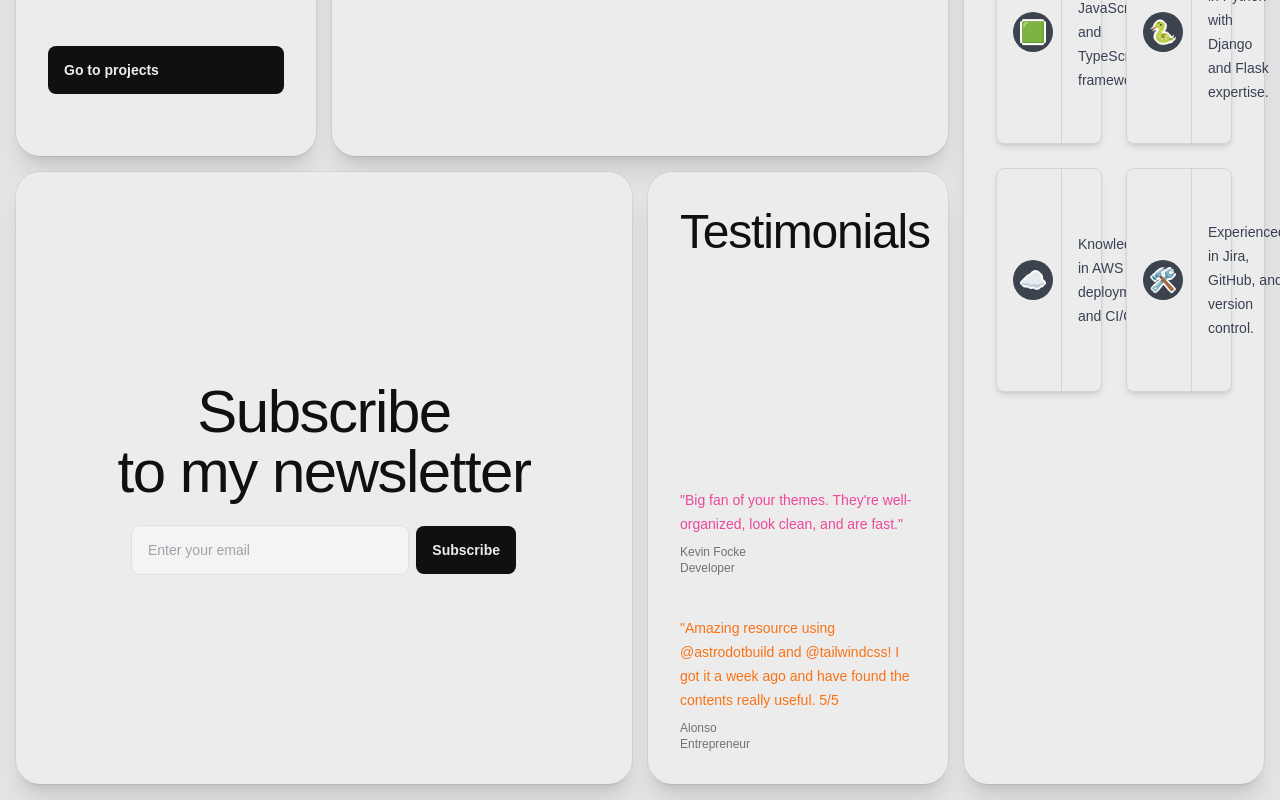
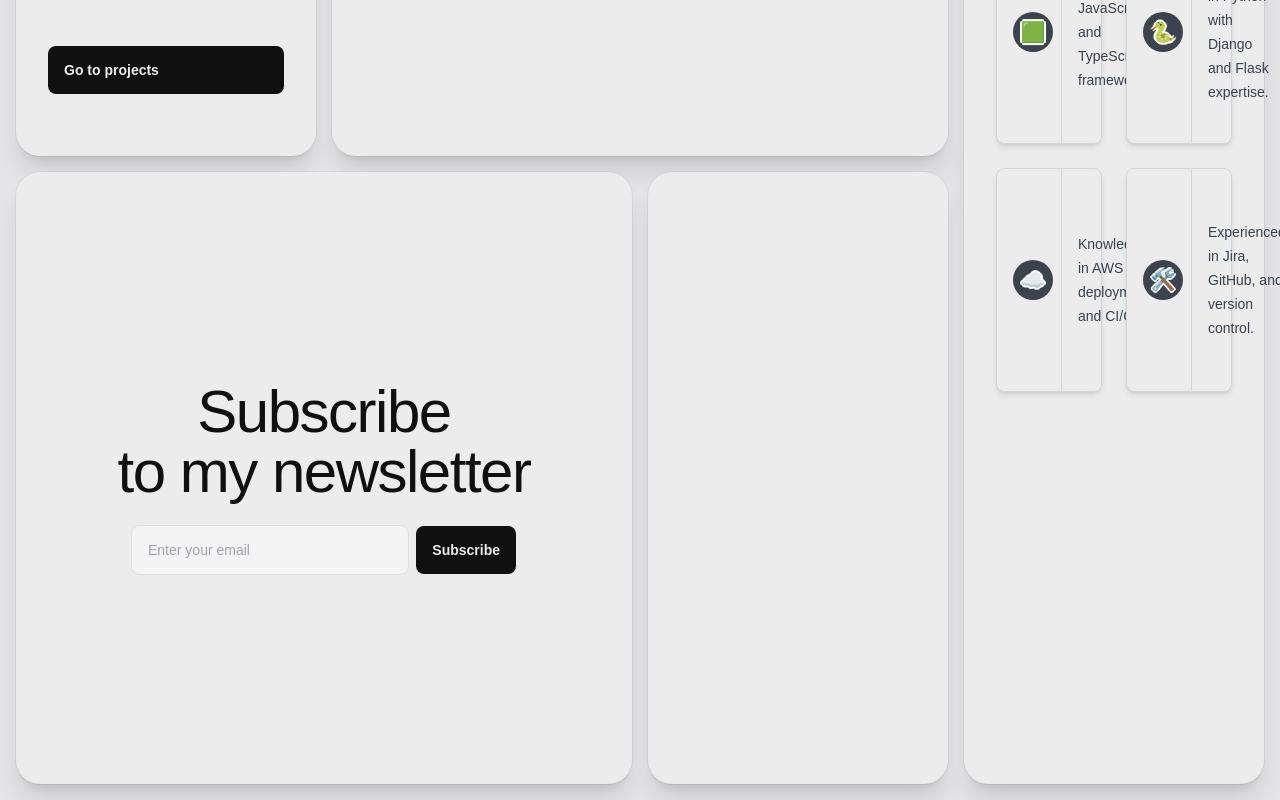
Before and after one commit to Sebastian-411/portfolio, a React (Create React App) app: page / in a window 1280 px wide. Shown: the part 1850-2650 px from the top of the page. Built offline with nearby package versions, Linux system fonts and the light colour scheme; a web font is replaced by a local one.

Commit message:
refactor: Update file paths in Content.js for better organization

```diff
--- a/src/app/components/Content.js
+++ b/src/app/components/Content.js
@@ -59,33 +59,7 @@ export default function Content() {
               </form>
             </div>
           </div>
-          <div className="ring-1 dark:ring-white/10 ring-primary/5 shadow-xl dark:shadow-thick rounded-3xl p-8 lg:row-start-4 h-full flex flex-col justify-between bg-white dark:bg-secondary">
-            <p className="text-xl tracking-tight font-medium text-primary dark:text-white md:text-5xl">
-              Testimonials
-            </p>
-            <div className="md:grid md:grid-cols-2 gap-6 lg:grid-cols-1">
-              <div className="mt-4">
-                <p className="text-sm text-pink-500 dark:text-pink-400">
-                  "Big fan of your themes. They're well-organized, look clean,
-                  and are fast."
-                </p>
-                <p className="text-xs mt-2 text-zinc-500">
-                  <span className="block text-xs">Kevin Focke</span>
-                  <span className="block text-xs"> Developer</span>
-                </p>
-              </div>
-              <div className="mt-4">
-                <p className="text-sm text-orange-500 dark:text-orange-300">
-                  "Amazing resource using @astrodotbuild and @tailwindcss! I got
-                  it a week ago and have found the contents really useful. 5/5
-                </p>
-                <p className="text-xs mt-2 text-zinc-500">
-                  <span className="block text-xs">Alonso</span>
-                  <span className="block text-xs"> Entrepreneur</span>
-                </p>
-              </div>
-            </div>
-          </div>
+          <div className="ring-1 dark:ring-white/10 ring-primary/5 shadow-xl dark:shadow-thick rounded-3xl p-8 lg:row-start-4 h-full flex flex-col justify-between bg-white dark:bg-secondary"></div>
           <div className="lg:col-span-2 xl:col-span-1 h-full flex flex-col justify-between lg:row-span-2 ring-1 dark:ring-white/10 ring-primary/5 bg-white dark:bg-secondary shadow-xl dark:shadow-thick rounded-3xl p-8">
             <Carousel />
           </div>
```
